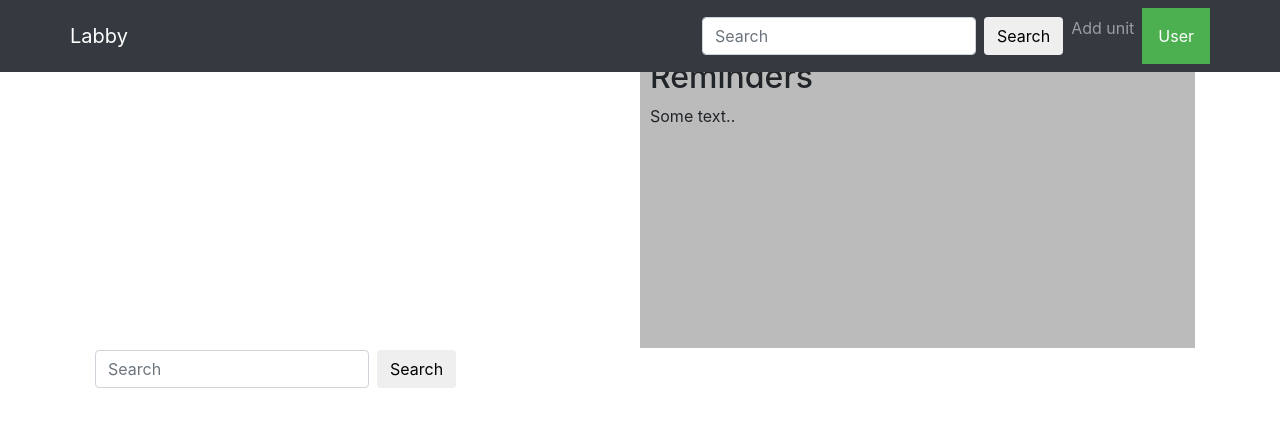
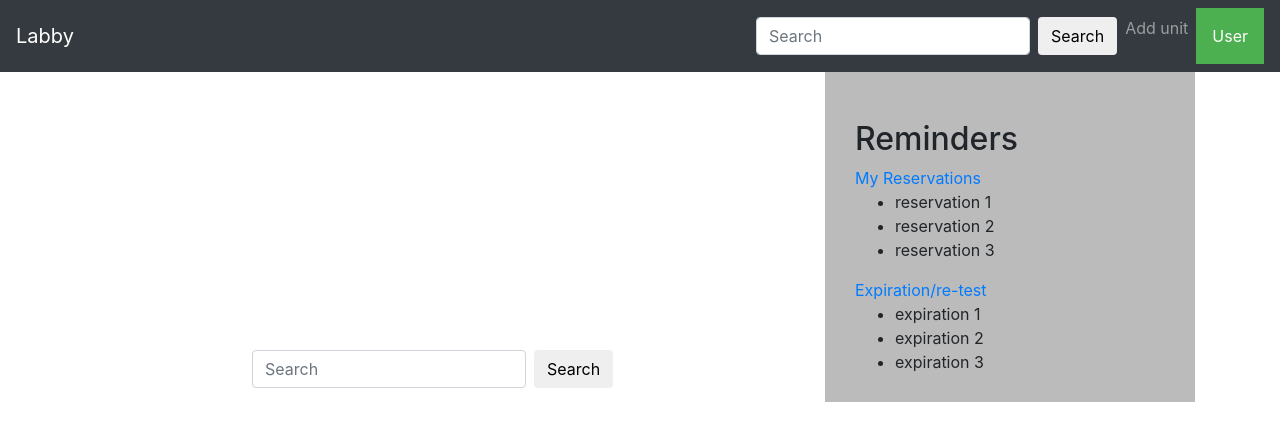
Before and after one commit to CarolinaPB/InfoManagementSystems, a Django app: page /home/ in a window 1280 px wide. Shown: the top 441 px of the page. Run offline with Django 3.2, Linux system fonts and the light colour scheme; the visitor is signed in with stand-in values (Sample User, id 1); some libraries are stand-ins or nearby versions.

Commit message:
small changes affecting home page after login

```diff
--- a/lims_project/labbyims/templates/labbyims/base.html
+++ b/lims_project/labbyims/templates/labbyims/base.html
@@ -9,7 +9,24 @@
     <!-- Bootstrap CSS -->
     <link rel="stylesheet" href="https://maxcdn.bootstrapcdn.com/bootstrap/4.0.0/css/bootstrap.min.css" integrity="sha384-Gn5384xqQ1aoWXA+058RXPxPg6fy4IWvTNh0E263XmFcJlSAwiGgFAW/dAiS6JXm" crossorigin="anonymous">
     <link rel="stylesheet" type="text/css" href="/static/labbyims/main.css">
-
+<style>
+/* Create two unequal columns that float next to each other */
+/*.first-column {
+  float: left;
+  width: 80%;
+  padding: 10px;
+}
+.second-column {
+  float: right;
+  width: 20%;
+  padding: 10px;
+}*/
+.center-search {
+  margin: auto;
+  width: 60%;
+  padding: 10px;
+}
+</style>
 
     {% if title %}
         <title>Labby - {{ title }}</title>
@@ -20,7 +37,7 @@
 <body>
     <header class="site-header">
         <nav class="navbar navbar-expand navbar-dark bg-dark fixed-top">
-            <div class="container">
+            <div class="container-fluid">
                 <a class="navbar-brand mr-4" href="#">Labby</a>
                 <button class="navbar-toggler" type="button" data-toggle="collapse" data-target="#navbarToggle" aria-controls="navbarToggle" aria-expanded="false" aria-label="Toggle navigation">
                 <span class="navbar-toggler-icon"></span>
--- a/lims_project/labbyims/templates/labbyims/home_afterlogin.html
+++ b/lims_project/labbyims/templates/labbyims/home_afterlogin.html
@@ -4,9 +4,9 @@
 <div class="container-fluid">
     <br><br>
     <div class="row">
-        <div class="column">
+        <div class="first-column col-sm-9 col-lg-8">
             <br><br><br><br><br><br><br><br><br><br><br><br>
-            <form  class="form-inline my-2 my-lg-1">
+            <form  class="form-inline my-2 my-lg-1 center-search">
               <input
                   class="form-control mr-sm-2"
                   type="search"
@@ -16,9 +16,23 @@
               <button class="btn my-2 my-sm-0" type="submit">Search</button>
             </form>
         </div>
-            <div class="column" style="background-color:#bbb;">
-            <h2>Reminders</h2>
-            <p>Some text..</p>
+            <div class="second-column col-sm-3 col-lg-4" style="background-color:#bbb;">
+                <div class="container-fluid"
+                    <br><br><br><br>
+                    <h2>Reminders</h2>
+                    <a href="#">My Reservations</a><br>
+                    <ul>
+                        <li>reservation 1 </li>
+                        <li>reservation 2 </li>
+                        <li>reservation 3 </li>
+                    </ul>
+                    <a href="#">Expiration/re-test</a>
+                    <ul>
+                        <li>expiration 1 </li>
+                        <li>expiration 2 </li>
+                        <li>expiration 3 </li>
+                    </ul>
+                </div>
         </div>
     </div>
 
```
